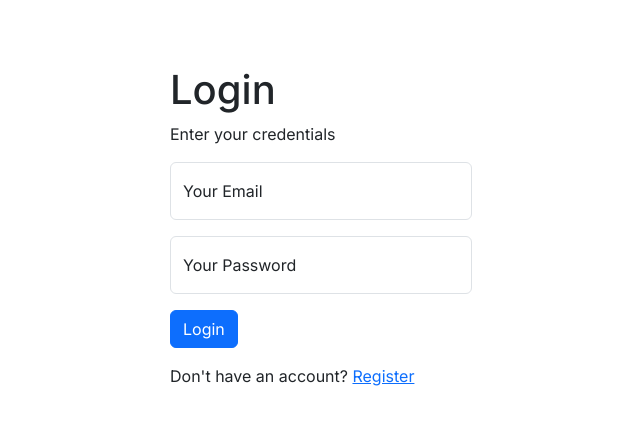
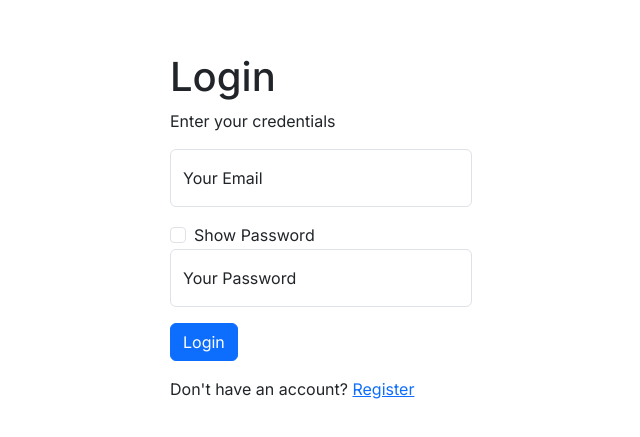
Before and after one commit to danimisme/incomplete-kelana, a Next.js app: page /login in a window 1280 px wide. Shown: the part 165-602 px from the top of the page, without its empty margins (319-959 px from the left). Built offline with nearby package versions, Linux system fonts and the light colour scheme.

Commit message:
add checkbox in login form to show or hide password

```diff
--- a/src/components/Fragments/LoginForm.js
+++ b/src/components/Fragments/LoginForm.js
@@ -4,8 +4,11 @@ import Input from "../Elements/input/Input";
 import axios from "axios";
 import { useRouter } from "next/navigation";
 import Link from "next/link";
+import { useState } from "react";
+import CheckBox from "../Elements/CheckBox";
 
 export default function LoginForm() {
+  const [showPassword, setShowPassword] = useState(false);
   const router = useRouter();
   const handleSubmit = (e) => {
     e.preventDefault();
@@ -49,6 +52,12 @@ export default function LoginForm() {
           />
           <Label htmlFor="email"> Your Email </Label>
         </div>
+        <CheckBox
+          id={"showPassword"}
+          onClick={() => setShowPassword(!showPassword)}
+        >
+          Show Password
+        </CheckBox>
         <div className="form-floating mb-3">
           <Input
             type="password"
```
